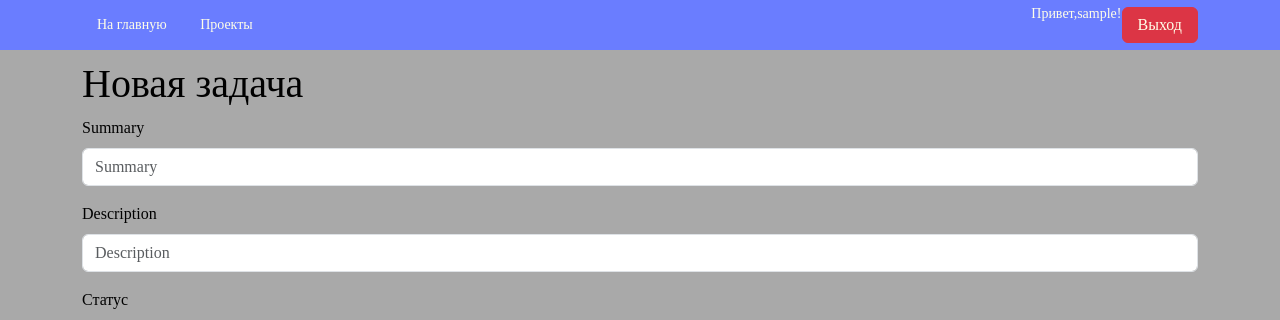
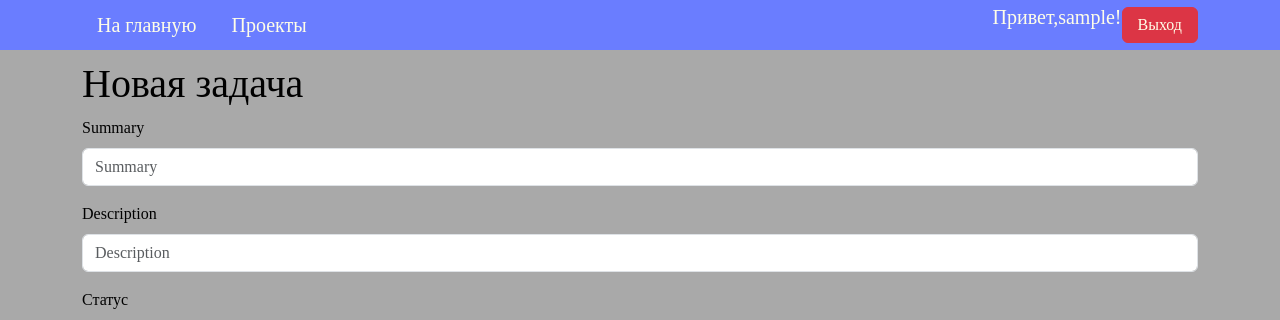
Before and after one commit to Sholpan-B/homework_61_sholpan_bakhtybekkyzy, a Django app: page /task/add in a window 1280 px wide. Shown: the top 320 px of the page. Run offline with Django 4.2, Linux system fonts and the light colour scheme; the visitor is signed in with stand-in values (Sample User, id 1); data that the repository does not hold is empty; parts of the project's set-up code (start-up, migrations or seed data) failed here and were passed over; some libraries are stand-ins or nearby versions.

Commit message:
добавлены стили

```diff
--- a/static/style.css
+++ b/static/style.css
@@ -18,11 +18,11 @@ body{
 }
 
 .menu {
-    font-size: 14px;
+    font-size: 20px;
     line-height: 1;
     padding: 0;
     margin: 0;
-    display: inline-block;
+    display: block;
     color: #fffee8;
 }
 
@@ -30,7 +30,9 @@ body{
     margin: 0 auto;
     width: 1200px;
 }
-
+.menu-right {
+    float: right;
+}
 
 .menu li {
     display: inline-block;
```
